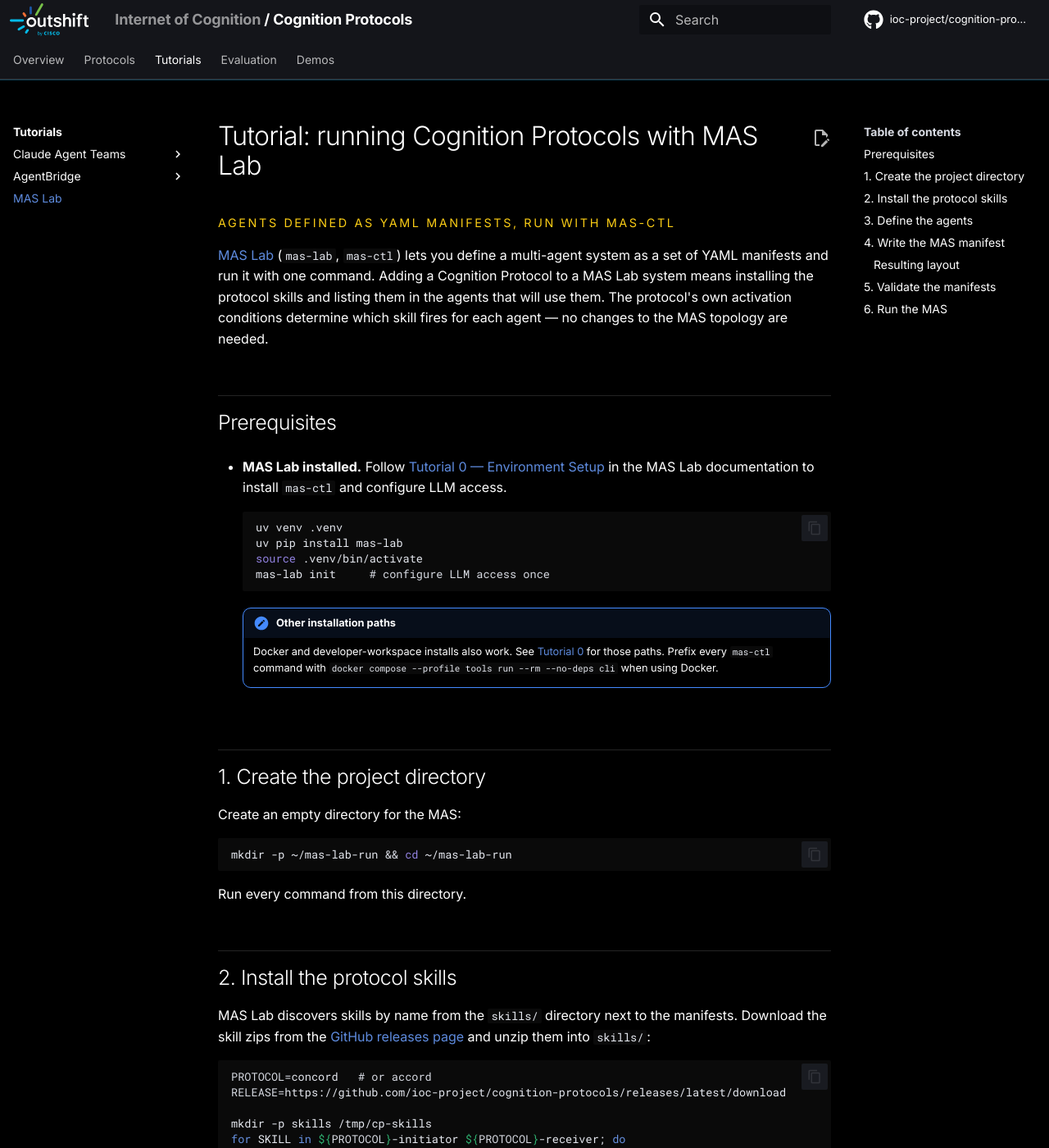
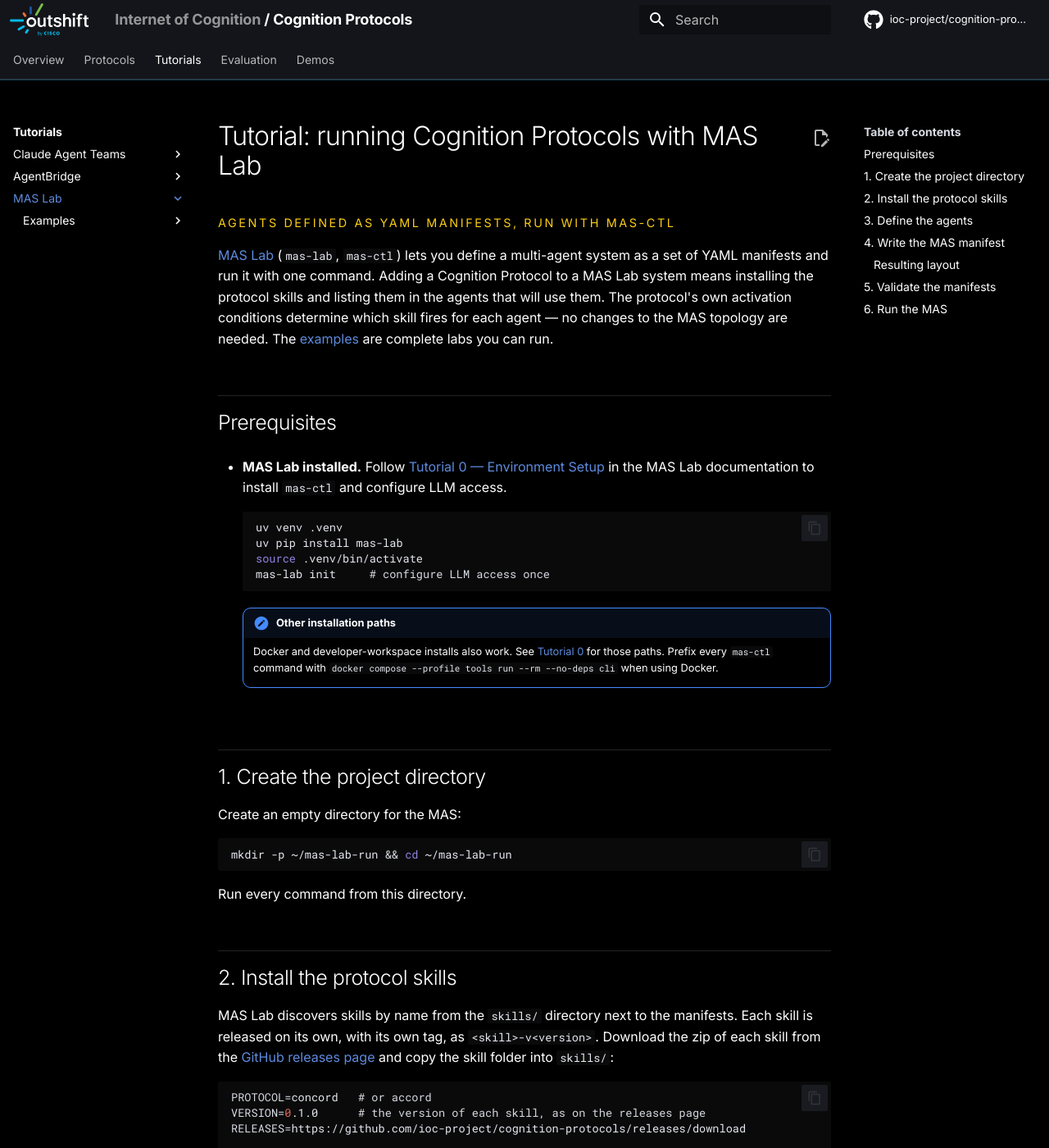
Before and after one commit to ioc-project/cognition-protocols, an MkDocs documentation site: the page built from docs/tutorials/mas-lab/index.md, in a window 1280 px wide and 1400 px high. Shown: the whole window at 82% size. Built offline with MkDocs 1.6.1 and Material for MkDocs 9.7.7, drawn with Linux system fonts in a browser that asks for light colours; comment, search, counter and statistics services are not loaded; some of the changed text lies outside the part shown.

Commit message:
docs: add SRE triage example to the MAS Lab tutorial
Add a MAS Lab example that runs the SRE triage lab of the ioc-eval-labs dataset with and without ACCORD and CONCORD, with a script that pins MAS Lab and the dataset to a commit and installs the released skills. Also fix the skill download step of the tutorial: the latest release resolves to a single skill, and the zips unpack to protocols/<protocol>/skills/<skill>.

Signed-off-by: Mauro Sardara <msardara@cisco.com>

````diff
--- a/docs/tutorials/mas-lab/index.md
+++ b/docs/tutorials/mas-lab/index.md
@@ -6,7 +6,8 @@
 multi-agent system as a set of YAML manifests and run it with one command. Adding a Cognition
 Protocol to a MAS Lab system means installing the protocol skills and listing them in the
 agents that will use them. The protocol's own activation conditions determine which skill fires
-for each agent — no changes to the MAS topology are needed.
+for each agent — no changes to the MAS topology are needed. The [examples](examples/index.md) are complete labs
+you can run.
 
 ## Prerequisites
 
@@ -36,19 +37,21 @@
 ## 2. Install the protocol skills
 
 MAS Lab discovers skills by name from the `skills/` directory next to the manifests.
-Download the skill zips from the
-[GitHub releases page](https://github.com/ioc-project/cognition-protocols/releases) and
-unzip them into `skills/`:
+Each skill is released on its own, with its own tag, as `<skill>-v<version>`. Download the zip of
+each skill from the
+[GitHub releases page](https://github.com/ioc-project/cognition-protocols/releases) and copy the
+skill folder into `skills/`:
 
 ```bash
 PROTOCOL=concord   # or accord
-RELEASE=https://github.com/ioc-project/cognition-protocols/releases/latest/download
+VERSION=0.1.0      # the version of each skill, as on the releases page
+RELEASES=https://github.com/ioc-project/cognition-protocols/releases/download
 
 mkdir -p skills /tmp/cp-skills
 for SKILL in ${PROTOCOL}-initiator ${PROTOCOL}-receiver; do
-  curl -fsSL $RELEASE/${SKILL}.zip -o /tmp/cp-skills/${SKILL}.zip
-  unzip -q /tmp/cp-skills/${SKILL}.zip -d /tmp/cp-skills/
-  mv /tmp/cp-skills/${SKILL} skills/
+  curl -fsSL $RELEASES/${SKILL}-v${VERSION}/${SKILL}.zip -o /tmp/cp-skills/${SKILL}.zip
+  unzip -q -o /tmp/cp-skills/${SKILL}.zip -d /tmp/cp-skills/
+  cp -R /tmp/cp-skills/protocols/${PROTOCOL}/skills/${SKILL} skills/
 done
 ```
 
--- a/mkdocs.yml
+++ b/mkdocs.yml
@@ -104,6 +104,9 @@
               - Coding Agent Team: tutorials/agentbridge/examples/coding-agent-team/index.md
       - MAS Lab:
           - tutorials/mas-lab/index.md
+          - Examples:
+              - tutorials/mas-lab/examples/index.md
+              - SRE Triage: tutorials/mas-lab/examples/sre-triage/index.md
   - Evaluation:
       - evaluation/index.md
       - ACCORD: evaluation/accord.md
````
Also changed, not shown: docs/tutorials/index.md (+1 -1 lines), docs/tutorials/mas-lab/examples/index.md (added, +19 -0 lines), docs/tutorials/mas-lab/examples/sre-triage/index.md (added, +144 -0 lines), 1 other file.
